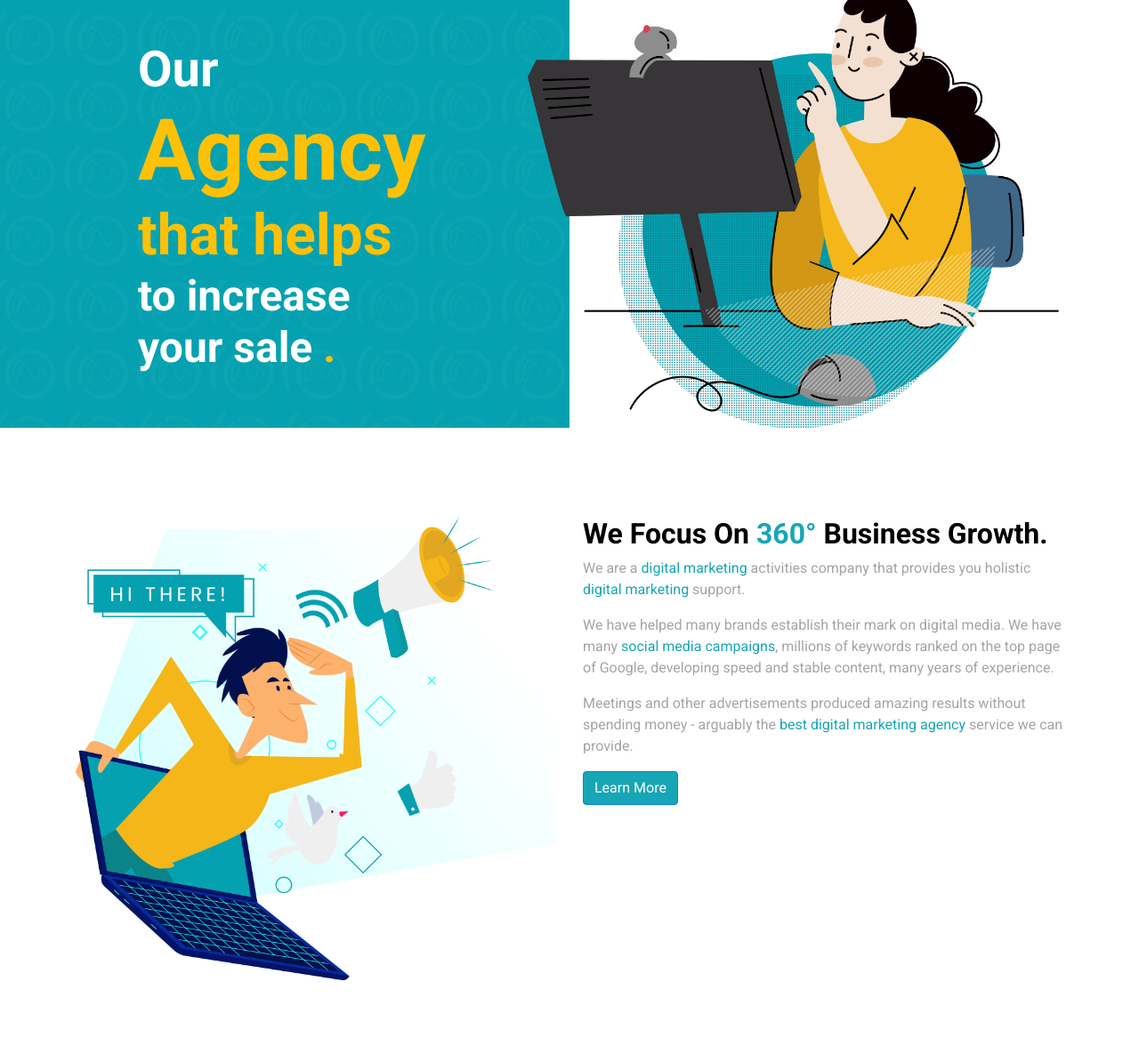
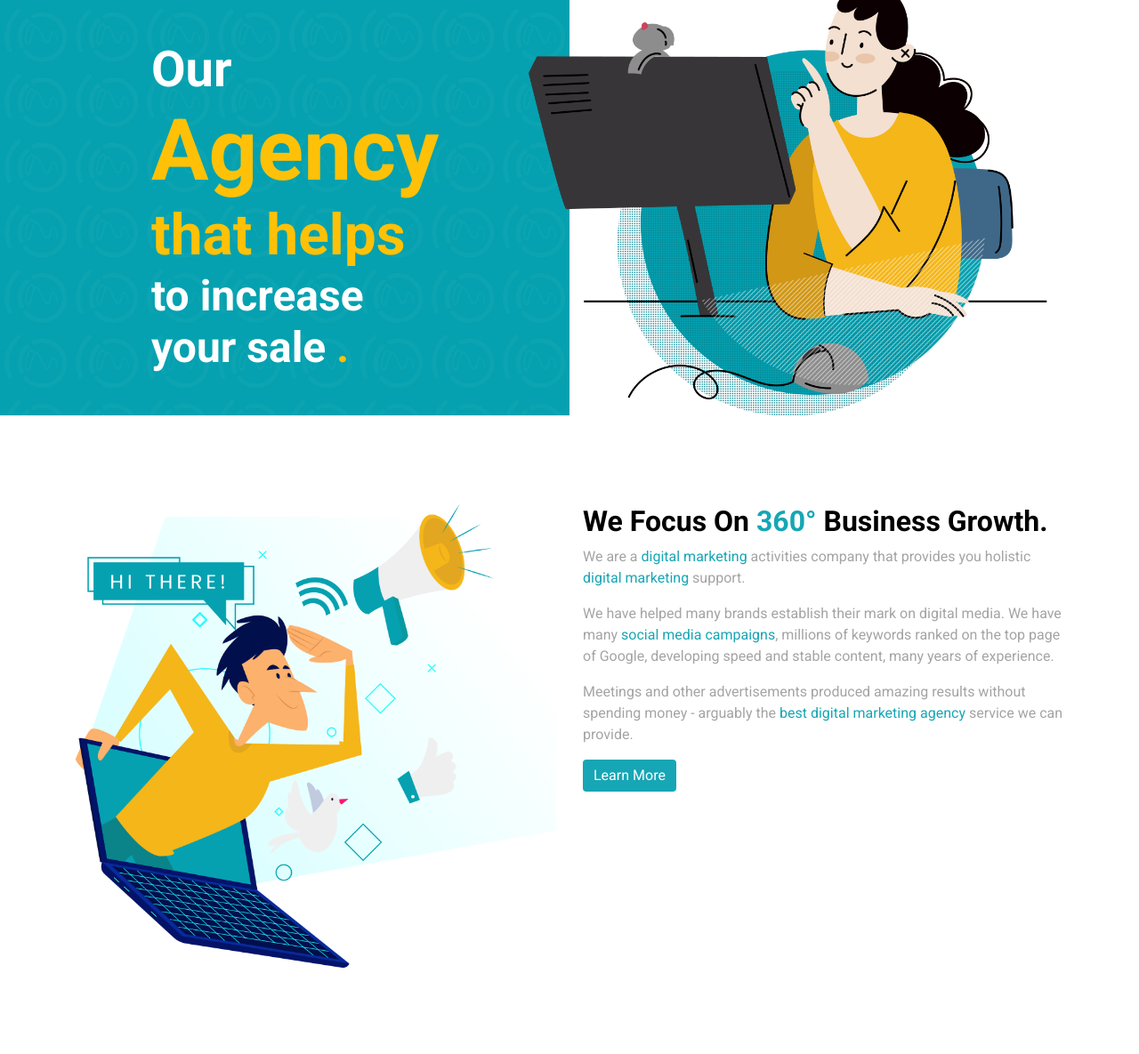
Before and after one commit to rohitkrsharma/marc2digital, a plain HTML site: page index.html in a window 1280 px wide. Shown: the part 95-1280 px from the top of the page at 89% size. Drawn offline with nearby package versions, Linux system fonts and the light colour scheme.

```diff
--- a/index.html
+++ b/index.html
@@ -83,7 +83,7 @@
 
   <section>
     <div>
-      <div class="row">
+      <div class="section1">
         <div class="col-md-6 left-background">
           <div class="section-padding hero-text">
             <h1 class="text-white line-1">Our</h1>
@@ -303,7 +303,7 @@
           <h2>What make us diffrent from others</h2>
           <p>This is a paragraph describing the right section content. It provides some context or details
             related to the heading above.</p>
-          <button type="button" class="btn btn-primary">Send Query</button>
+          <button type="button" class="btn btn-primary ">Send Query</button>
         </div>
       </div>
     </div>
--- a/style.css
+++ b/style.css
@@ -14,7 +14,9 @@
   position: relative;
 }
 
-
+.btn{
+  border: #17A6B5;
+}
 .navbar .nav-link .fas {
   margin-left: 2px;
   transition: transform 0.3s ease;
@@ -144,6 +146,10 @@
 .hero-text .line-5 {
   font-size: 3rem;
   font-weight: bold;
+}
+
+.section1 {
+  display: flex;
 }
 
 @media (max-width: 768px) {
```
